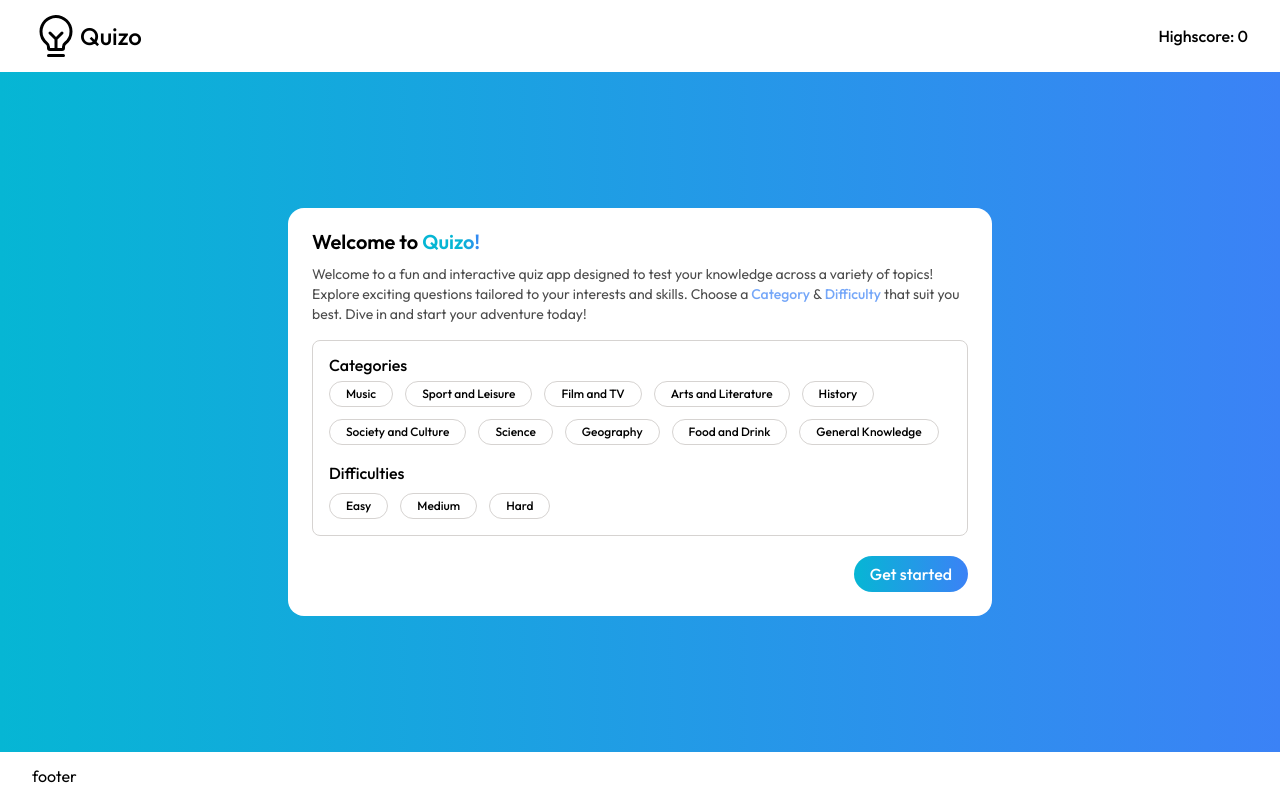
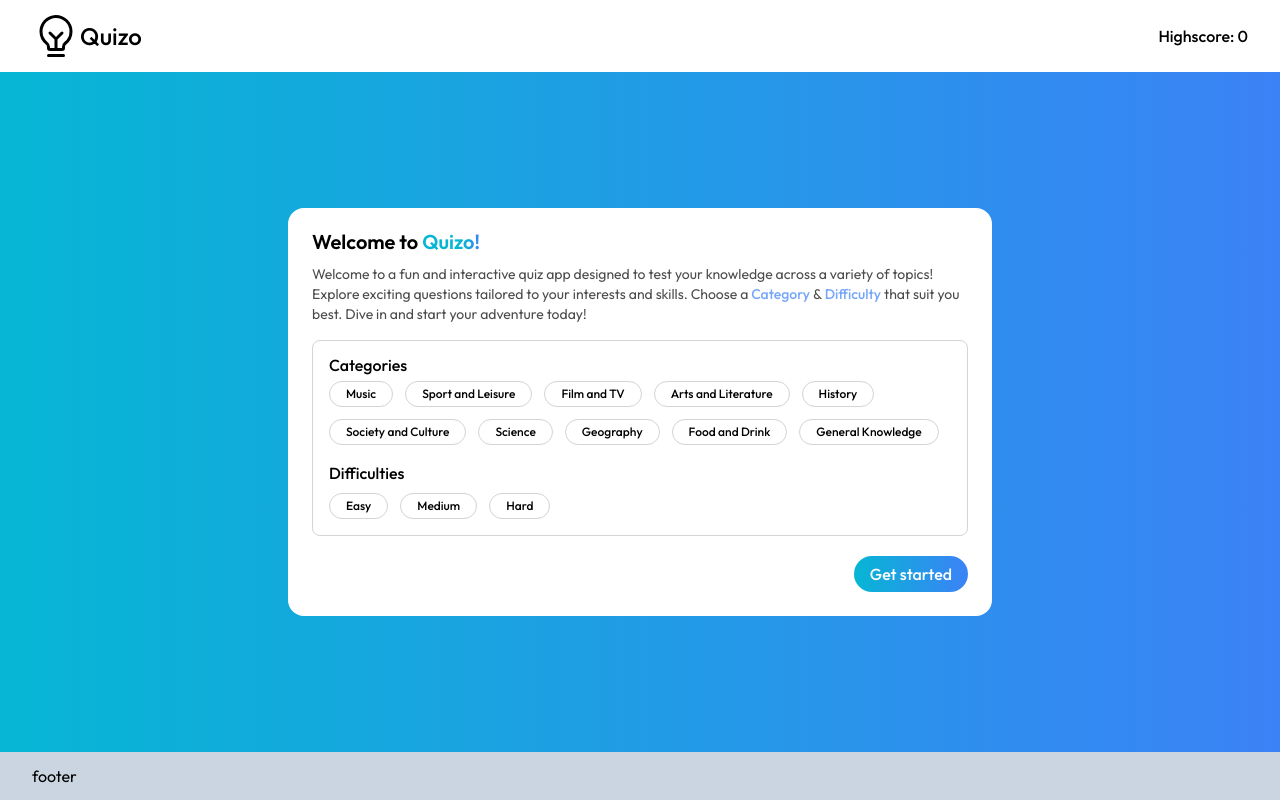
Before and after one commit to code-with-naimish/react-quizo, a React (Vite) app: page / in a window 1280 px wide. Built offline with nearby package versions, Linux system fonts and the light colour scheme.

Commit message:
progress

```diff
--- a/src/App.tsx
+++ b/src/App.tsx
@@ -44,15 +44,14 @@
 
     <>
       <HighscoreProvider >
-        <div className=" min-h-screen">
+        <div className=" min-h-screen flex flex-col justify-between">
           <Header />
-          <main className="bg-gradient-to-r from-cyan-500 to-blue-500" >
-            <div className=" h-[calc(100vh-120px)] flex justify-center items-center ">
-              <div className="max-w-3xl px-8 mx-auto w-full" >
-                {activeScreen === ScreenEnum.INIT ? <InitialScreen onGetStarted={handleQuestions} /> : null}
-                {activeScreen === ScreenEnum.QUIZ ? <QuizScreen dataArr={questionArr} onSelectRightAnswer={onSelectRightAnswer} onFinish={renderLastScreen} /> : null}
-                {activeScreen === ScreenEnum.RESULT ? <ResultScreen totalScore={totalScore} onBack={reset} /> : null}
-              </div>
+          <main className="flex-grow flex justify-center items-center bg-gradient-to-r from-cyan-500 to-blue-500" >
+
+            <div className="max-w-3xl p-8 mx-auto " >
+              {activeScreen === ScreenEnum.INIT ? <InitialScreen onGetStarted={handleQuestions} /> : null}
+              {activeScreen === ScreenEnum.QUIZ ? <QuizScreen dataArr={questionArr} onSelectRightAnswer={onSelectRightAnswer} onFinish={renderLastScreen} /> : null}
+              {activeScreen === ScreenEnum.RESULT ? <ResultScreen totalScore={totalScore} onBack={reset} /> : null}
             </div>
           </main>
 
--- a/src/components/footer.tsx
+++ b/src/components/footer.tsx
@@ -1,7 +1,7 @@
 
 export default function Footer() {
   return (
-    <footer className="" >
+    <footer className=" bg-slate-300" >
       <div className="max-w-7xl mx-auto px-8">
         <div className="py-3">
           footer
```
